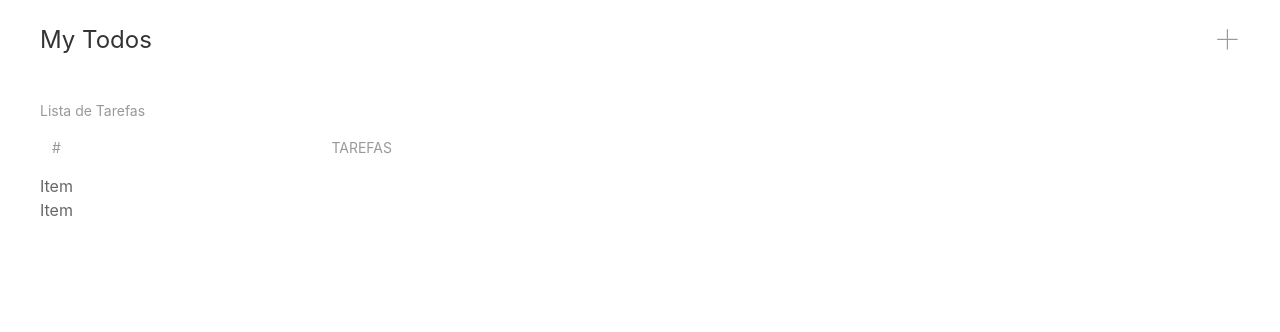
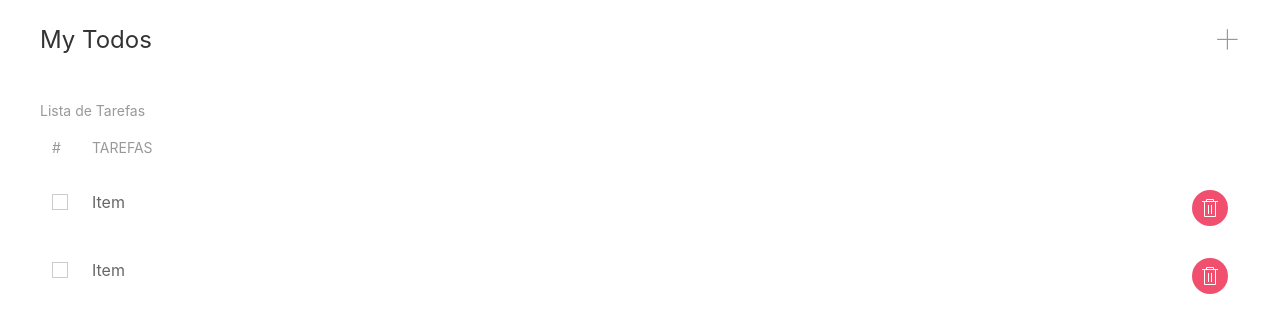
Before and after one commit to JennyLamego2022/react-todo, a React (Create React App) app: page / in a window 1280 px wide. Shown: the top 332 px of the page. Built offline with nearby package versions, Linux system fonts and the light colour scheme.

Commit message:
feat: Criação de linha da lista

```diff
--- a/src/component/TodoListItem.tsx
+++ b/src/component/TodoListItem.tsx
@@ -1,7 +1,26 @@
 import React from 'react';
 
 const TodoListItem = () => {
-    return (<div>Item</div>)
+    return (
+        <tr className="uk-animation-slide-bottom-medium">
+            <td className="uk-width-auto">
+                <label>
+                    <input className="uk-checkbox"
+                        type="checkbox"
+                     />
+                </label>
+            </td>
+            <td className="uk-width-expand">
+               Item
+            </td>
+            <td className="uk-width-auto">
+                <button
+                    className="uk-icon-button uk-button-danger"
+                    uk-icon="trash"
+                    ></button>
+            </td>
+        </tr>
+    );
 }
 
 export default TodoListItem;
```
